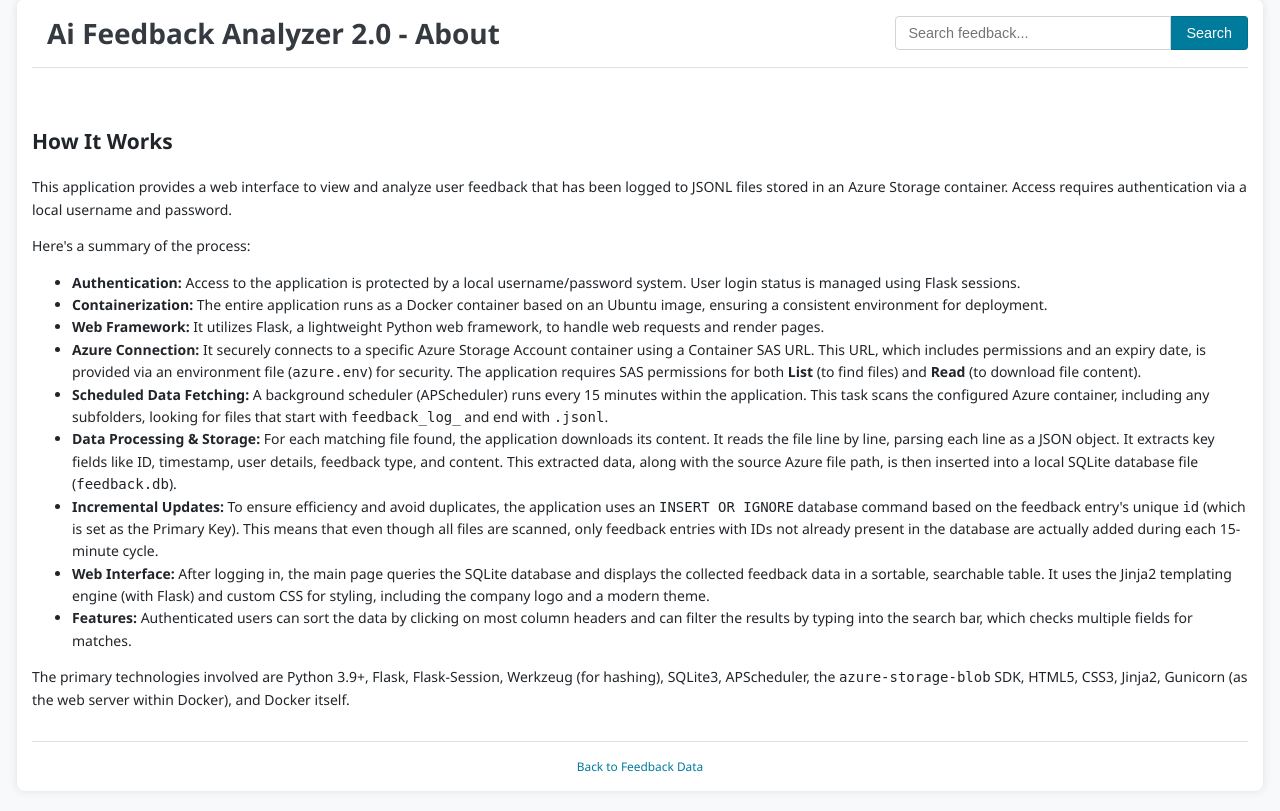
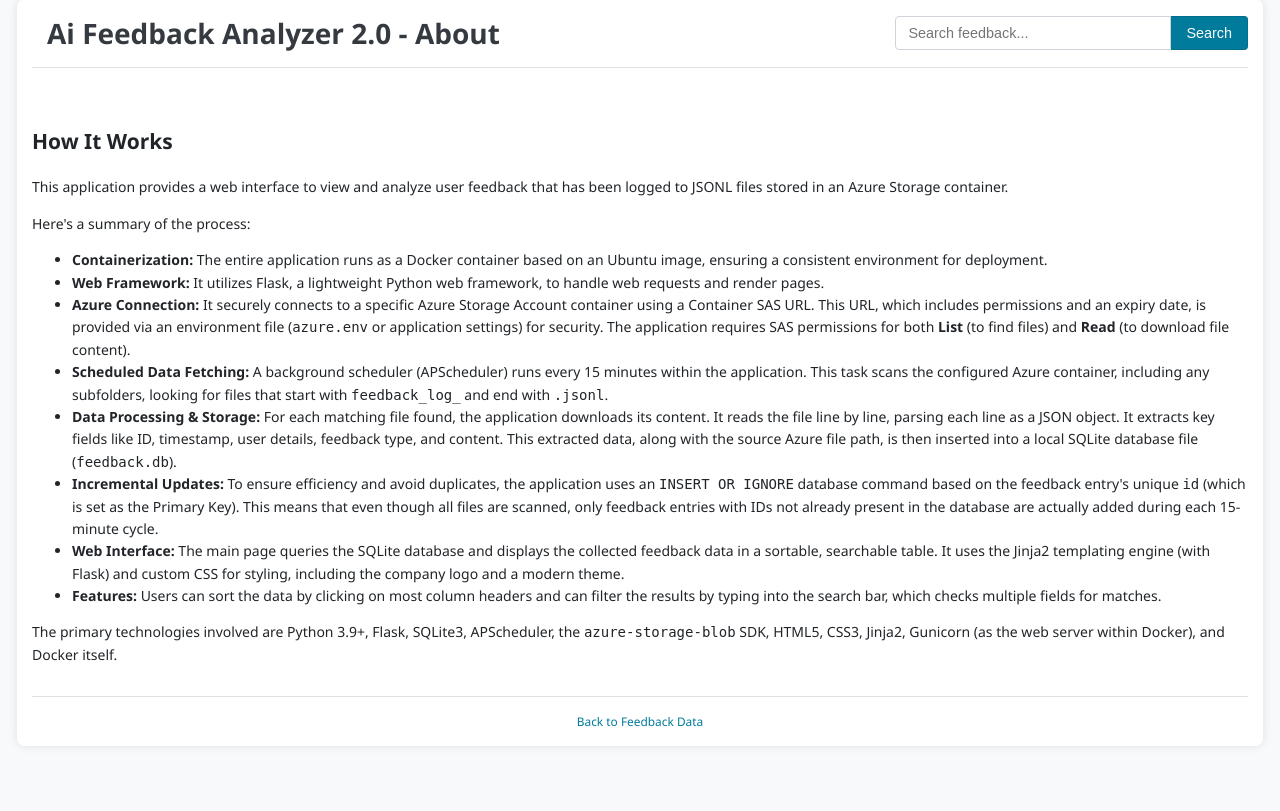
Before and after one commit to daisbrown/Feedback-Analyzer-2.0, a Flask app: page /about in a window 1280 px wide. Shown: the part 21-832 px from the top of the page. After the commit the page ends 748 px from the top, so only its background shows below. Run offline with Flask 2, Linux system fonts and the light colour scheme.

Commit message:
Update about.html No Auth

```diff
--- a/templates/about.html
+++ b/templates/about.html
@@ -15,54 +15,35 @@
             <img src="{{ url_for('static', filename='images/logo.svg') }}" alt="Corporate Logo">
         </div>
         <h1>Ai Feedback Analyzer 2.0 - About</h1>
-         {# --- Logout Link Section --- #}
-        {% if session.logged_in %}
-            <div style="margin: 0 15px;">
-                 {# Display username from session if needed #}
-                 <span style="color: #6c757d; font-size: 0.9em;">User: {{ session.username | default('Logged In') }}</span> |
-                 <a href="{{ url_for('logout') }}" style="color:#dc3545; text-decoration:none; font-size: 0.9em;">Logout</a>
-            </div>
-        {% endif %}
-        {# --- End Logout Link Section --- #}
-         {# Point search back to index page if user uses it here #}
+         {# Removed Logout Link Section #}
          <form action="{{ url_for('index') }}" method="get" class="search-form">
             <input type="text" name="search" placeholder="Search feedback..." value="">
             <button type="submit">Search</button>
         </form>
     </div>
 
-     {# Display flashed messages (e.g., login success) - Optional on About page #}
-    {% with messages = get_flashed_messages(with_categories=true) %}
-        {% if messages %}
-            <div class="flash-messages" style="margin-top: 15px;">
-            {% for category, message in messages %}
-            <div class="flash flash-{{ category | default('info') }}">{{ message }}</div>
-            {% endfor %}
-            </div>
-        {% endif %}
-    {% endwith %}
-
+    {# Removed flash message display section #}
 
     <div class="about-content" style="padding-top: 20px; line-height: 1.6;">
         <h2>How It Works</h2>
         <p>
             This application provides a web interface to view and analyze user feedback
             that has been logged to JSONL files stored in an Azure Storage container.
-            Access requires authentication via a local username and password.
+            <!-- Removed mention of authentication -->
         </p>
         <p>Here's a summary of the process:</p>
         <ul>
-            <li><strong>Authentication:</strong> Access to the application is protected by a local username/password system. User login status is managed using Flask sessions.</li>
+            <!-- Removed authentication bullet point -->
             <li><strong>Containerization:</strong> The entire application runs as a Docker container based on an Ubuntu image, ensuring a consistent environment for deployment.</li>
             <li><strong>Web Framework:</strong> It utilizes Flask, a lightweight Python web framework, to handle web requests and render pages.</li>
-            <li><strong>Azure Connection:</strong> It securely connects to a specific Azure Storage Account container using a Container SAS URL. This URL, which includes permissions and an expiry date, is provided via an environment file (<code>azure.env</code>) for security. The application requires SAS permissions for both <strong>List</strong> (to find files) and <strong>Read</strong> (to download file content).</li>
+            <li><strong>Azure Connection:</strong> It securely connects to a specific Azure Storage Account container using a Container SAS URL. This URL, which includes permissions and an expiry date, is provided via an environment file (<code>azure.env</code> or application settings) for security. The application requires SAS permissions for both <strong>List</strong> (to find files) and <strong>Read</strong> (to download file content).</li>
             <li><strong>Scheduled Data Fetching:</strong> A background scheduler (APScheduler) runs every 15 minutes within the application. This task scans the configured Azure container, including any subfolders, looking for files that start with <code>feedback_log_</code> and end with <code>.jsonl</code>.</li>
             <li><strong>Data Processing & Storage:</strong> For each matching file found, the application downloads its content. It reads the file line by line, parsing each line as a JSON object. It extracts key fields like ID, timestamp, user details, feedback type, and content. This extracted data, along with the source Azure file path, is then inserted into a local SQLite database file (<code>feedback.db</code>).</li>
             <li><strong>Incremental Updates:</strong> To ensure efficiency and avoid duplicates, the application uses an <code>INSERT OR IGNORE</code> database command based on the feedback entry's unique <code>id</code> (which is set as the Primary Key). This means that even though all files are scanned, only feedback entries with IDs not already present in the database are actually added during each 15-minute cycle.</li>
-            <li><strong>Web Interface:</strong> After logging in, the main page queries the SQLite database and displays the collected feedback data in a sortable, searchable table. It uses the Jinja2 templating engine (with Flask) and custom CSS for styling, including the company logo and a modern theme.</li>
-            <li><strong>Features:</strong> Authenticated users can sort the data by clicking on most column headers and can filter the results by typing into the search bar, which checks multiple fields for matches.</li>
+            <li><strong>Web Interface:</strong> The main page queries the SQLite database and displays the collected feedback data in a sortable, searchable table. It uses the Jinja2 templating engine (with Flask) and custom CSS for styling, including the company logo and a modern theme.</li>
+            <li><strong>Features:</strong> Users can sort the data by clicking on most column headers and can filter the results by typing into the search bar, which checks multiple fields for matches.</li>
         </ul>
-        <p>The primary technologies involved are Python 3.9+, Flask, Flask-Session, Werkzeug (for hashing), SQLite3, APScheduler, the <code>azure-storage-blob</code> SDK, HTML5, CSS3, Jinja2, Gunicorn (as the web server within Docker), and Docker itself.</p>
+        <p>The primary technologies involved are Python 3.9+, Flask, SQLite3, APScheduler, the <code>azure-storage-blob</code> SDK, HTML5, CSS3, Jinja2, Gunicorn (as the web server within Docker), and Docker itself.</p>
 
         <div class="footer" style="text-align: center; margin-top: 30px; padding-top: 15px; border-top: 1px solid #dee2e6;">
             <a href="{{ url_for('index') }}">Back to Feedback Data</a>
```
